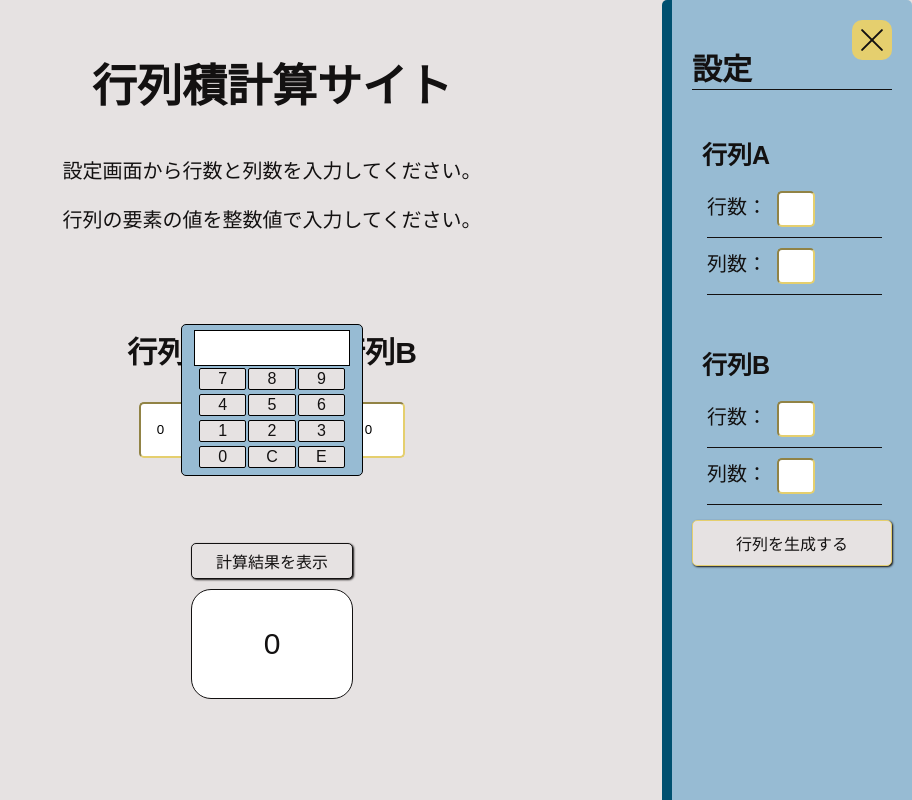
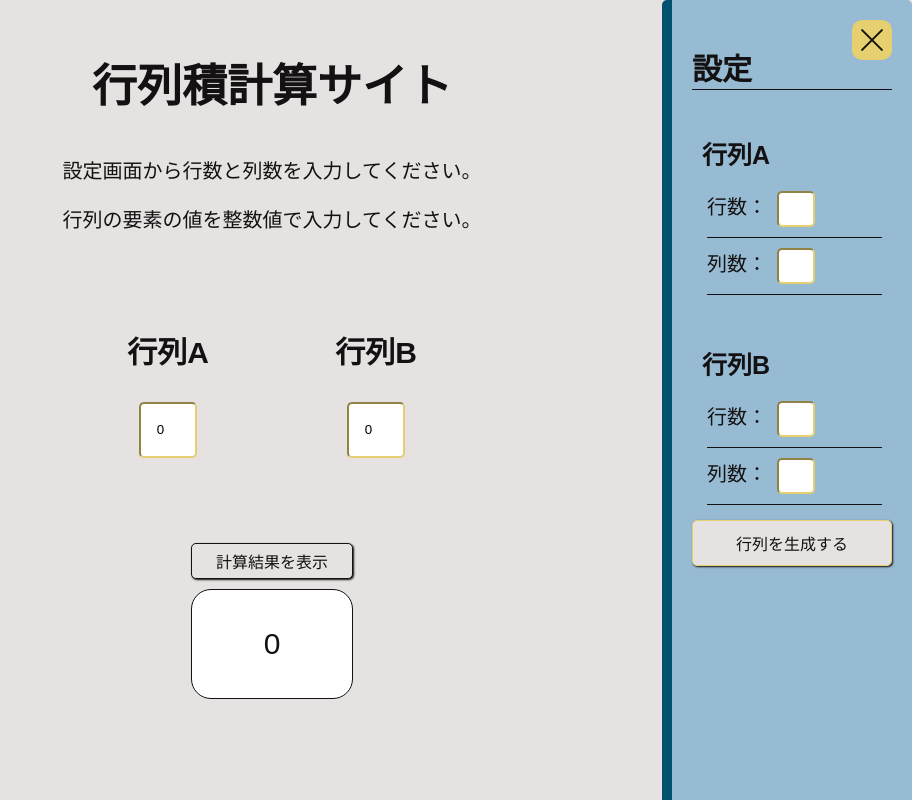
Before and after one commit to LSbard000com/Matrix-Calculation, a React (Create React App) app: page / in a window 1280 px wide. Shown: the whole page, without its empty margins (368-1280 px from the left). Built offline with nearby package versions, Linux system fonts and the light colour scheme; a web font is replaced by a local one.

Commit message:
値入力時テンキー出現

```diff
--- a/src/Components/Keyboard.css
+++ b/src/Components/Keyboard.css
@@ -18,9 +18,14 @@
     z-index: 3;
     position: absolute;
     top: 50%;
+    left: -300px;
+    transform: translate(-50%, -50%);
+    opacity: 0;
+}
+
+.active{
+    opacity: 1;
     left: 50%;
-    transform: translate(-50%, -50%);
-    /* display: none; */
 }
 
 .keyboard textarea{
--- a/src/Components/Keyboard.js
+++ b/src/Components/Keyboard.js
@@ -14,7 +14,7 @@ const Nums = () => {
         <table>
             <tr key={i}>
             {row.map((value, j) => (
-                <td key={value}>{value}</td>
+                <td key={value} >{value}</td>
             ))}
             </tr>
         </table>
@@ -22,9 +22,9 @@ const Nums = () => {
     )
 }
 
-function Keyboard() {
+function Keyboard({isInput}) {
     return (
-        <div className="keyboard">
+        <div className={`keyboard ${isInput ? 'active' : ''}`}>
             <textarea></textarea>
             <Nums />
         </div>
--- a/src/Components/Matrix.js
+++ b/src/Components/Matrix.js
@@ -104,6 +104,7 @@ const Matrix = () => {
             value={matrixAArray[i][j] !== undefined ? matrixAArray[i][j] : ""}
             onChange={(e) => handleInputChangeA(i, j, Number(e.target.value))}
             style={{ margin: '5px' }}
+            onClick={handleNumInput}
           />
         ))}
       </div>
@@ -122,11 +123,18 @@ const Matrix = () => {
               value={matrixBArray[i][j] !== undefined ? matrixBArray[i][j] : ""}
               onChange={(e) => handleInputChangeB(i, j, Number(e.target.value))}
               style={{ margin: '5px' }}
+              onClick={handleNumInput}
             />
           ))}
         </div>
       ));
     };
+
+  // テンキーのクラス操作関数
+  const [isInput, setIsInput] = useState(false);
+  const handleNumInput = () => {
+      setIsInput(!isInput);
+  };
 
 
   return (
@@ -143,7 +151,7 @@ const Matrix = () => {
           <h2>行列B</h2>
           <div className="area"><InputMxB /></div>
         </div>
-        <Keyboard />
+        <Keyboard isInput={isInput}/>
       </div>
       <Calculation mxAdata={matrixAArray} mxBdata={matrixBArray} />
     </div>
```
